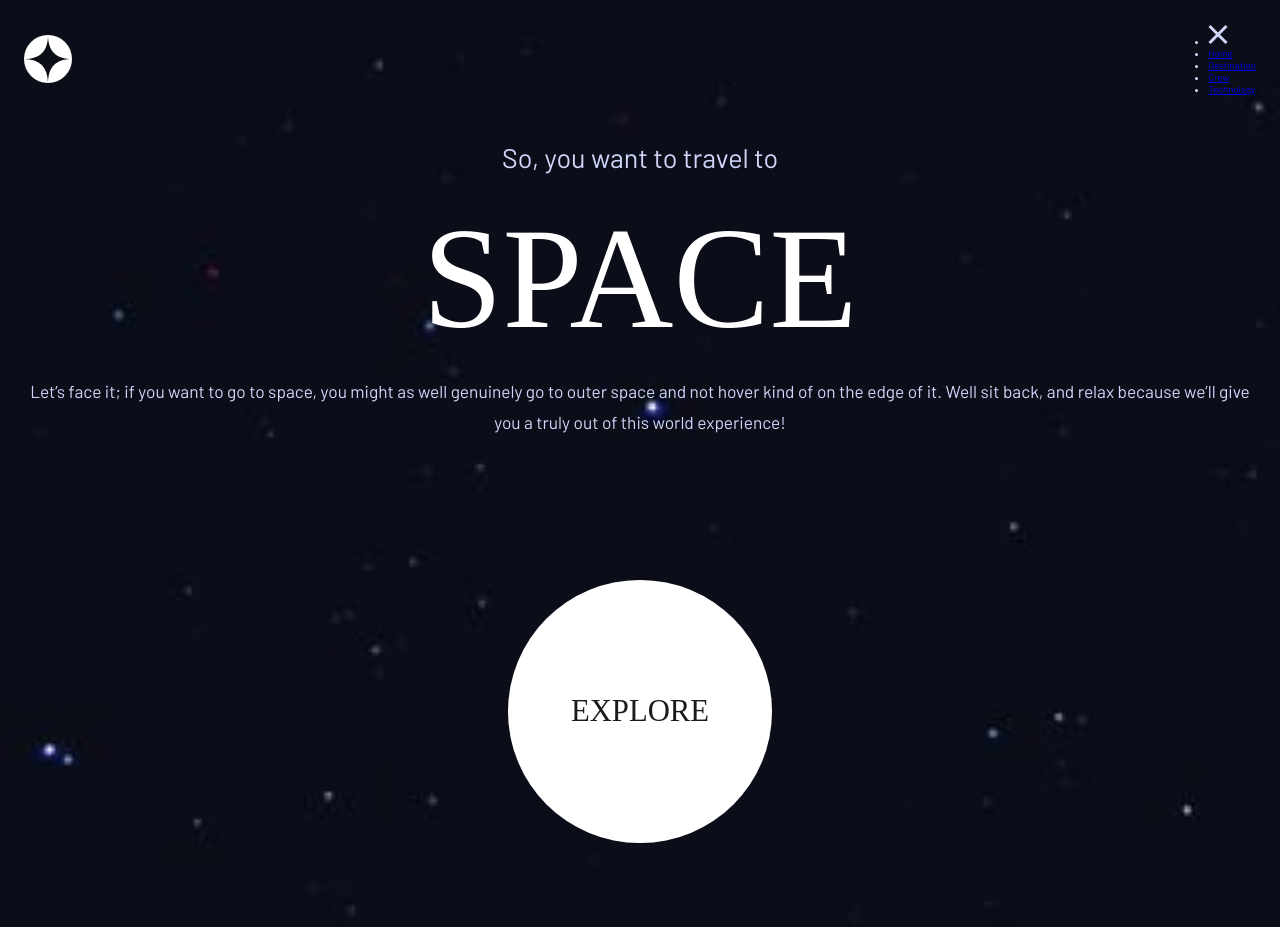
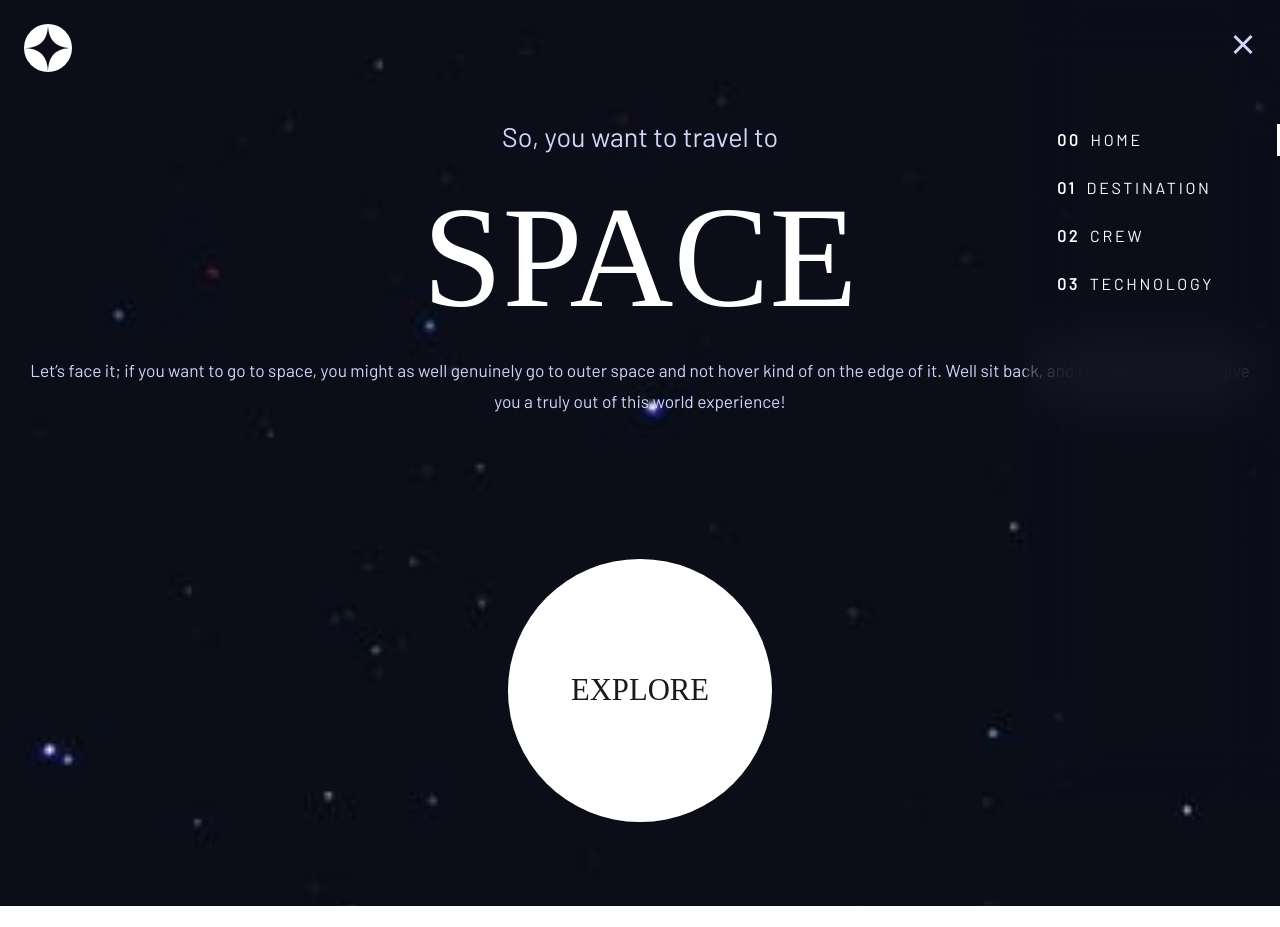
Before and after one commit to Bol2riZH/Space-tourism, a Vue app: page / in a window 1280 px wide. Both pictures are taken after a click on the element 1244 px from the left and 49 px from the top of the page. After the commit the page ends 906 px from the top, so only its background shows below. Built offline with nearby package versions, Linux system fonts and the light colour scheme; a web font is replaced by a local one.

Commit message:
design burger menu

```diff
--- a/src/assets/style/css/main.css
+++ b/src/assets/style/css/main.css
@@ -34,8 +34,18 @@ body {
   box-sizing: border-box;
   height: 100%;
   margin: 0 24px;
+  color: #d0d6f9;
   background: no-repeat url("/src/assets/image/home/background-home-mobile.jpg");
   background-size: cover;
+}
+
+a {
+  text-decoration: none;
+  color: inherit;
+}
+
+li {
+  list-style-type: none;
 }
 
 button {
@@ -51,7 +61,6 @@ button {
 
 body {
   font-family: "Barlow", serif;
-  color: #d0d6f9;
 }
 
 .heading-1 {
@@ -72,10 +81,27 @@ body {
   line-height: 3.2rem;
 }
 
+.navigation__links--item {
+  font-size: 16px;
+  line-height: 32px;
+  letter-spacing: 2.7px;
+  text-transform: uppercase;
+}
+.navigation__links--item::before {
+  font-weight: 900;
+}
+
 .btn__main {
   font-family: "Bellefair", serif;
   font-size: 3.2rem;
   text-transform: uppercase;
+}
+
+.burger-menu {
+  scale: 1.3;
+}
+.burger-menu:hover {
+  cursor: pointer;
 }
 
 .btn__hover-effect {
@@ -122,18 +148,61 @@ body {
   scale: 1.4;
 }
 
-.burger-menu {
-  scale: 1.3;
-}
-.burger-menu:hover {
-  cursor: pointer;
-}
-
 .header {
   display: flex;
   justify-content: space-between;
   align-items: center;
   margin-top: 24px;
+}
+
+.navigation__container {
+  position: absolute;
+  right: 0;
+  top: 0;
+  width: 255px;
+  height: 100vh;
+  z-index: 2;
+  display: flex;
+  flex-direction: column;
+  backdrop-filter: blur(30px);
+}
+.navigation__close-cross {
+  align-self: flex-end;
+  padding-top: 34px;
+  padding-right: 27px;
+  margin-bottom: 67px;
+}
+.navigation__close-cross:hover {
+  cursor: pointer;
+}
+.navigation__links {
+  position: relative;
+  color: #fff;
+  counter-reset: navigation-list -1;
+  margin-left: 32px;
+}
+.navigation__links--item {
+  display: flex;
+  gap: 10px;
+  width: 100%;
+  margin-bottom: 16px;
+}
+.navigation__links--item:hover {
+  border-right: rgba(255, 255, 255, 0.5) 3px solid;
+}
+.navigation__links--item::before {
+  content: "0" counter(navigation-list);
+  counter-increment: navigation-list;
+}
+.navigation__links--router-link {
+  display: inline-block;
+  width: 100%;
+}
+.navigation .router-link-active {
+  border-right: #fff 3px solid;
+}
+.navigation .router-link-active:hover {
+  border-right: transparent 3px solid;
 }
 
 .section__home {
--- a/src/assets/style/sass/abstract/_variables.scss
+++ b/src/assets/style/sass/abstract/_variables.scss
@@ -7,6 +7,7 @@ $color-primary: #0b0d17;
 $color-secondary: #d0d6f9;
 
 $color-white: #fff;
+$color-white-hovered: rgba(255, 255, 255, 0.5);
 $color-grey: #616476;
 
 // FONT
@@ -24,10 +25,13 @@ $font-size-subheading-2: 1.4rem;
 
 $font-size-paragraphe: 1.8rem;
 
-$font-size-nav-text: 1.6rem;
+$font-size-navigation-link: 16px;
 
 $font-size-btn: 3.2rem;
 
 $font-space-subheading-2: 2.35;
 $font-space-heading-5: 4.75;
 $font-space-nav-text: 2.7;
+
+// BORDER
+$border-hovered-width: 3px;
--- a/src/assets/style/sass/base/_base.scss
+++ b/src/assets/style/sass/base/_base.scss
@@ -1,5 +1,5 @@
-@use "../abstract/variables";
-@use "../abstract/mixins";
+@use '../abstract/variables';
+@use '../abstract/mixins';
 
 *,
 *::after,
@@ -30,9 +30,19 @@ body {
   box-sizing: border-box;
   height: 100%;
   margin: variables.$margin-side;
+  color: variables.$color-secondary;
 
-  background: no-repeat url("/src/assets/image/home/background-home-mobile.jpg");
+  background: no-repeat url('/src/assets/image/home/background-home-mobile.jpg');
   background-size: cover;
+}
+
+a {
+  text-decoration: none;
+  color: inherit;
+}
+
+li {
+  list-style-type: none;
 }
 
 button {
--- a/src/assets/style/sass/base/_typography.scss
+++ b/src/assets/style/sass/base/_typography.scss
@@ -1,12 +1,11 @@
-@use "../abstract/variables";
+@use '../abstract/variables';
 
 body {
-  font-family: "Barlow", serif;
-  color: variables.$color-secondary;
+  font-family: 'Barlow', serif;
 }
 
 .heading-1 {
-  font-family: "Bellefair", serif;
+  font-family: 'Bellefair', serif;
   font-size: variables.$font-size-heading-1;
   font-weight: variables.$font-weight-regular;
   color: variables.$color-white;
@@ -23,8 +22,19 @@ body {
   line-height: variables.$line-height-paragraphe;
 }
 
+.navigation__links--item {
+  font-size: variables.$font-size-navigation-link;
+  line-height: 32px;
+  letter-spacing: 2.7px;
+  text-transform: uppercase;
+
+  &::before {
+    font-weight: 900;
+  }
+}
+
 .btn__main {
-  font-family: "Bellefair", serif;
+  font-family: 'Bellefair', serif;
   font-size: variables.$font-size-btn;
   text-transform: uppercase;
 }
--- a/src/assets/style/sass/layout/_navigation.scss
+++ b/src/assets/style/sass/layout/_navigation.scss
@@ -1,4 +1,61 @@
-@use "../abstract/variables";
+@use '../abstract/variables';
 
 .navigation {
+  &__container {
+    position: absolute;
+    right: 0;
+    top: 0;
+
+    width: 255px;
+    height: 100vh;
+
+    z-index: 2;
+
+    display: flex;
+    flex-direction: column;
+    backdrop-filter: blur(30px);
+  }
+  &__close-cross {
+    align-self: flex-end;
+
+    padding-top: 34px;
+    padding-right: 27px;
+    margin-bottom: 67px;
+
+    &:hover {
+      cursor: pointer;
+    }
+  }
+
+  &__links {
+    position: relative;
+    color: variables.$color-white;
+    counter-reset: navigation-list -1;
+    margin-left: 32px;
+
+    &--item {
+      display: flex;
+      gap: 10px;
+      width: 100%;
+      margin-bottom: 16px;
+      &:hover {
+        border-right: variables.$color-white-hovered
+          variables.$border-hovered-width solid;
+      }
+      &::before {
+        content: '0' counter(navigation-list);
+        counter-increment: navigation-list;
+      }
+    }
+    &--router-link {
+      display: inline-block;
+      width: 100%;
+    }
+  }
+  .router-link-active {
+    border-right: variables.$color-white variables.$border-hovered-width solid;
+    &:hover {
+      border-right: transparent 3px solid;
+    }
+  }
 }
--- a/src/component/BurgerMenu.vue
+++ b/src/component/BurgerMenu.vue
@@ -1,5 +1,3 @@
-<script setup lang="ts"></script>
-
 <template>
   <div class="burger-menu">
     <img
--- a/src/component/NavigationLinks.vue
+++ b/src/component/NavigationLinks.vue
@@ -4,24 +4,35 @@ defineProps(['onToggleMenu']);
 </script>
 
 <template>
-  <ul class="navigation__links--close-cross" @click="onToggleMenu">
-    <li class="navigation__links--item">
+  <div class="navigation__container">
+    <div class="navigation__close-cross">
       <img
+        @click="onToggleMenu"
         src="src/assets/image/shared/icon-close.svg"
         alt="close navigation menu"
       />
+    </div>
+    <ul class="navigation__links">
+      <li class="navigation__links--item">
+        <RouterLink class="navigation__links--router-link" to="/"
+          >Home</RouterLink
+        >
       </li>
       <li class="navigation__links--item">
-      <RouterLink to="/">Home</RouterLink>
+        <RouterLink class="navigation__links--router-link" to="/destination"
+          >Destination</RouterLink
+        >
       </li>
       <li class="navigation__links--item">
-      <RouterLink to="/destination">Destination</RouterLink>
+        <RouterLink class="navigation__links--router-link" to="/crew"
+          >Crew</RouterLink
+        >
       </li>
       <li class="navigation__links--item">
-      <RouterLink to="/crew">Crew</RouterLink>
-    </li>
-    <li class="navigation__links--item">
-      <RouterLink to="/technology">Technology</RouterLink>
+        <RouterLink class="navigation__links--router-link" to="/technology"
+          >Technology</RouterLink
+        >
       </li>
     </ul>
+  </div>
 </template>
```
Also changed, not shown: src/assets/style/sass/main.scss (+9 -9 lines), 1 other file (tests, documents, lock files or other folders). Lines whose indentation alone changed are shown as unchanged.
